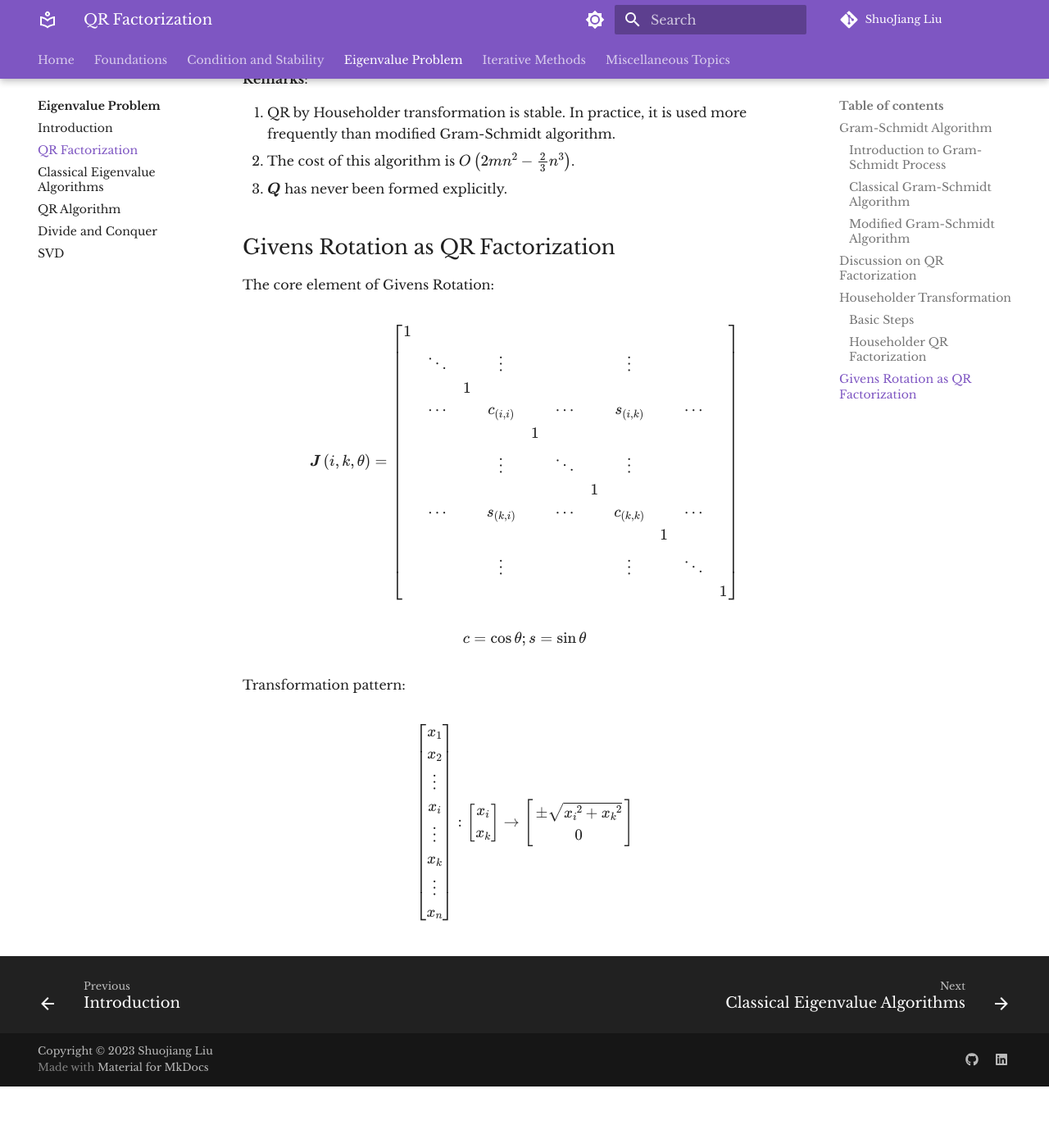
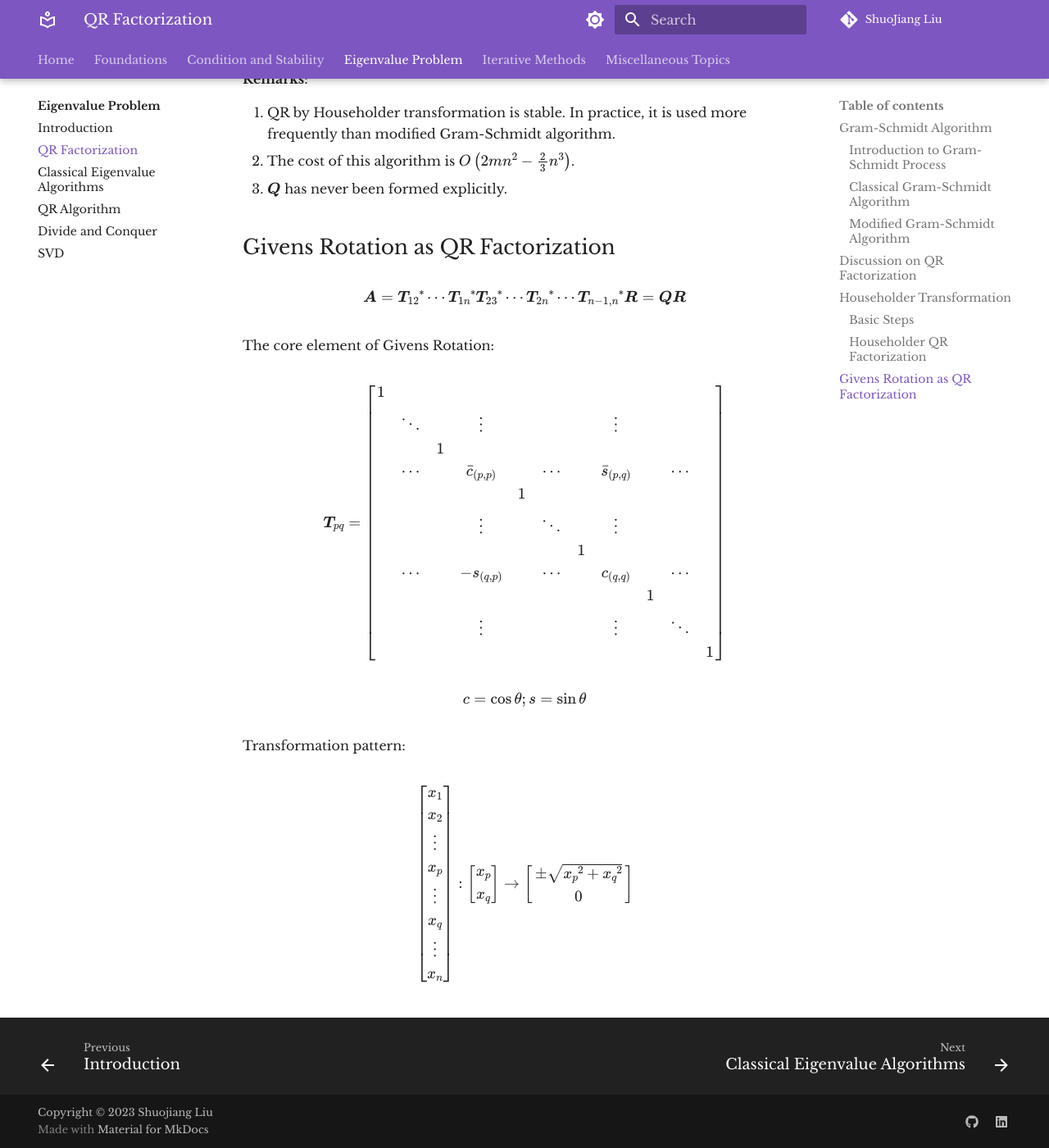
Before and after one commit to LiuShuoJiang/Numerical-Linear-Algebra, an MkDocs documentation site: the page built from docs/Eigenvalue/QR_Factorization.md, in a window 1280 px wide and 1400 px high, scrolled down 5652 px. Shown: the whole window at 82% size. Built offline with MkDocs 1.6.1 and Material for MkDocs 9.7.7, drawn with Linux system fonts in a browser that asks for light colours; comment, search, counter and statistics services are not loaded; before the commit the page ends 6977 px from its top, so only the background shows below that.

Commit message:
Update Givens matrix

```diff
--- a/docs/Eigenvalue/QR_Factorization.md
+++ b/docs/Eigenvalue/QR_Factorization.md
@@ -270,18 +270,22 @@ End
 
 ## Givens Rotation as QR Factorization
 
+$$
+\boldsymbol{A}={\boldsymbol{T}_{12}}^*\cdots {\boldsymbol{T}_{1n}}^*{\boldsymbol{T}_{23}}^*\cdots {\boldsymbol{T}_{2n}}^*\cdots {\boldsymbol{T}_{n-1,n}}^*\boldsymbol{R}=\boldsymbol{QR}
+$$
+
 The core element of Givens Rotation:
 
 $$
-\boldsymbol{J}\left( i,k,\theta \right) =\left[ \begin{matrix}
+\boldsymbol{T}_{pq}=\left[ \begin{matrix}
 	1&		&		&		&		&		&		&		&		&		&		\\
 	&		\ddots&		&		\vdots&		&		&		&		\vdots&		&		&		\\
 	&		&		1&		&		&		&		&		&		&		&		\\
-	&		\cdots&		&		c_{\left( i,i \right)}&		&		\cdots&		&		s_{\left( i,k \right)}&		&		\cdots&		\\
+	&		\cdots&		&		\bar{c}_{\left( p,p \right)}&		&		\cdots&		&		\bar{s}_{\left( p,q \right)}&		&		\cdots&		\\
 	&		&		&		&		1&		&		&		&		&		&		\\
 	&		&		&		\vdots&		&		\ddots&		&		\vdots&		&		&		\\
 	&		&		&		&		&		&		1&		&		&		&		\\
-	&		\cdots&		&		s_{\left( k,i \right)}&		&		\cdots&		&		c_{\left( k,k \right)}&		&		\cdots&		\\
+	&		\cdots&		&		-s_{\left( q,p \right)}&		&		\cdots&		&		c_{\left( q,q \right)}&		&		\cdots&		\\
 	&		&		&		&		&		&		&		&		1&		&		\\
 	&		&		&		\vdots&		&		&		&		\vdots&		&		\ddots&		\\
 	&		&		&		&		&		&		&		&		&		&		1\\
@@ -301,16 +305,16 @@ $$
 	x_1\\
 	x_2\\
 	\vdots\\
-	x_i\\
+	x_p\\
 	\vdots\\
-	x_k\\
+	x_q\\
 	\vdots\\
 	x_n\\
-\end{array} \right] : \left[ \begin{array}{c}
-	x_i\\
-	x_k\\
+\end{array} \right] :\left[ \begin{array}{c}
+	x_p\\
+	x_q\\
 \end{array} \right] \rightarrow \left[ \begin{array}{c}
-	\pm \sqrt{{x_i}^2+{x_k}^2}\\
+	\pm \sqrt{{x_p}^2+{x_q}^2}\\
 	0\\
 \end{array} \right]
 $$
```
